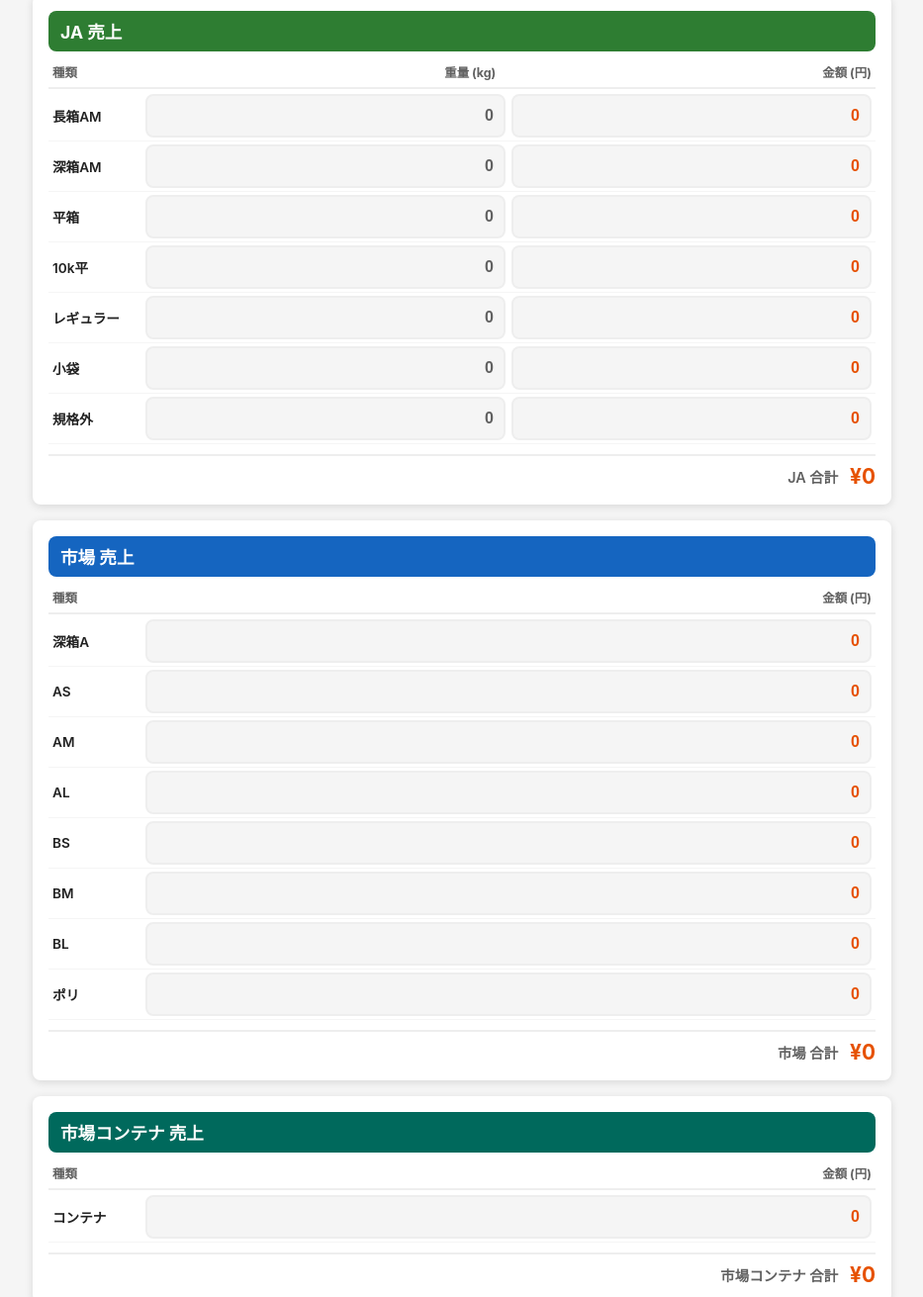
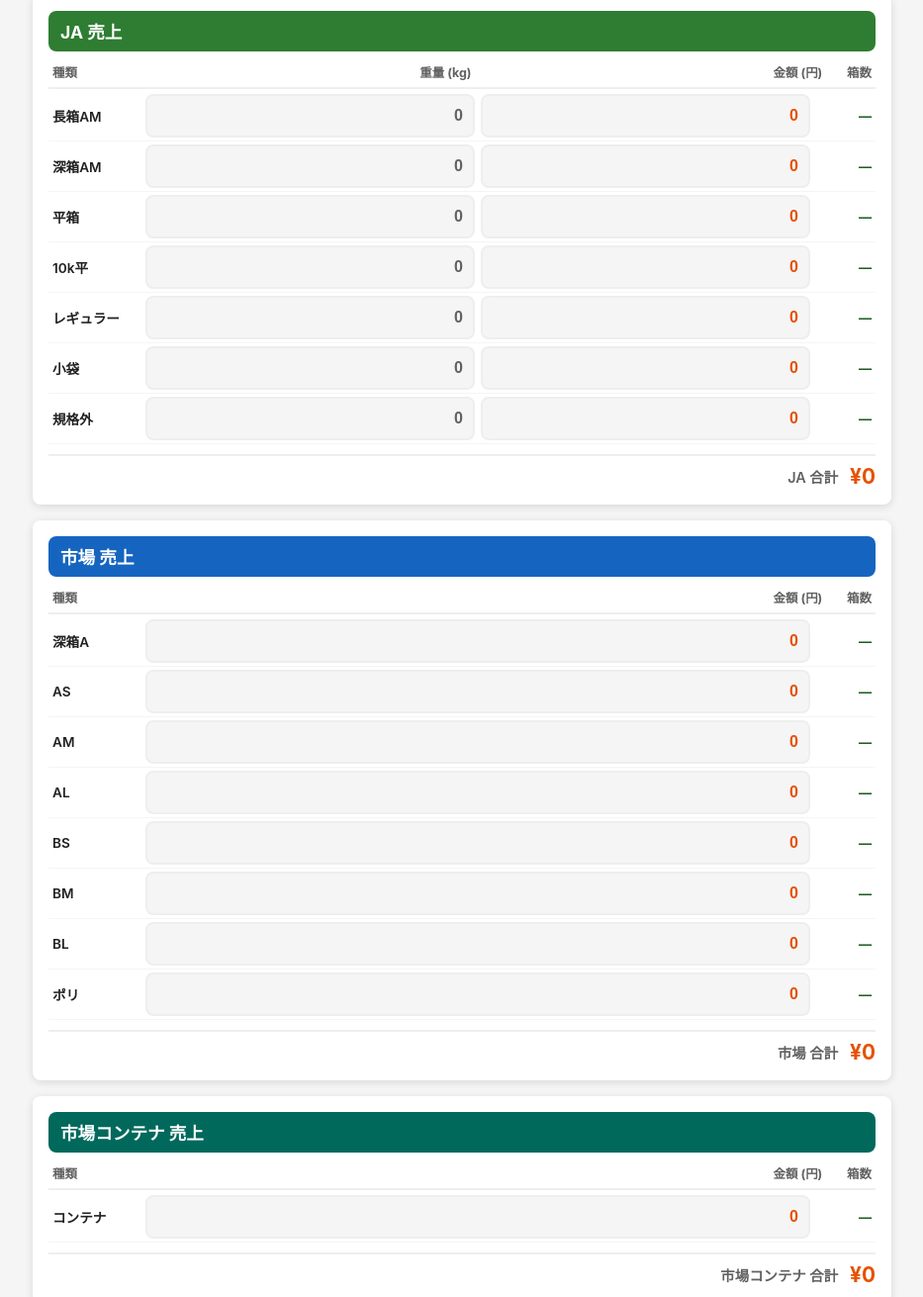
Before and after one commit to rymaruno-stack/harvest-app, a website: page sales.html in a window 1280 px wide. Shown: the part 260-1571 px from the top of the page at 99% size, without its empty margins (173-1106 px from the left). Drawn offline with nearby package versions, Linux system fonts and the light colour scheme.

Commit message:
add shipment data display on sales page

```diff
--- a/css/style.css
+++ b/css/style.css
@@ -261,8 +261,10 @@ body {
   text-align: right;
 }
 
-.uriage-header--3col { grid-template-columns: 5.5em 1fr 1fr; }
-.uriage-header--2col { grid-template-columns: 5.5em 1fr; }
+.uriage-header--4col        { grid-template-columns: 5.5em 1fr 1fr 3.5em; }
+.uriage-header--3col        { grid-template-columns: 5.5em 1fr 1fr; }
+.uriage-header--3col-boxes  { grid-template-columns: 5.5em 1fr 3.5em; }
+.uriage-header--2col        { grid-template-columns: 5.5em 1fr; }
 
 .uriage-header > span:first-child {
   text-align: left;
@@ -276,8 +278,10 @@ body {
   border-bottom: 1px solid var(--gray-100);
 }
 
-.uriage-row--3col { grid-template-columns: 5.5em 1fr 1fr; }
-.uriage-row--2col { grid-template-columns: 5.5em 1fr; }
+.uriage-row--4col        { grid-template-columns: 5.5em 1fr 1fr 3.5em; }
+.uriage-row--3col        { grid-template-columns: 5.5em 1fr 1fr; }
+.uriage-row--3col-boxes  { grid-template-columns: 5.5em 1fr 3.5em; }
+.uriage-row--2col        { grid-template-columns: 5.5em 1fr; }
 
 .uriage-row__label {
   font-size: 0.85rem;
@@ -288,6 +292,15 @@ body {
 .uriage-row .num-input {
   min-height: 44px;
   font-size: 1rem;
+}
+
+.box-count {
+  font-size: 0.82rem;
+  font-weight: 700;
+  color: var(--green-dark);
+  text-align: right;
+  white-space: nowrap;
+  align-self: center;
 }
 
 .uriage-subtotal {
--- a/js/sales.js
+++ b/js/sales.js
@@ -25,6 +25,37 @@ const JFP_COUNT_FIELDS = [
 const ALL_COUNT_FIELDS = [
   ...JA_COUNT_FIELDS, ...MARKET_COUNT_FIELDS, ...MARKET_CONTAINER_FIELDS, ...JFP_COUNT_FIELDS,
 ];
+
+/* ===========================
+   出荷箱数マッピング（売上種類 → harvests フィールド）
+=========================== */
+const JA_BOX_FIELDS = {
+  nagabako:  ['ja_nagabako_am'],
+  fukabako:  ['ja_fukabako_am'],
+  hirabako:  ['ja_hirabako_as', 'ja_hirabako_am'],
+  '10k':     ['ja_10khira_am'],
+  regular:   ['ja_regular_al', 'ja_regular_am', 'ja_regular_as', 'ja_regular_a2s', 'ja_regular_bl', 'ja_regular_bm', 'ja_regular_bs'],
+  kobukuro:  ['ja_kobukuro_al', 'ja_kobukuro_bl', 'ja_kobukuro_bm', 'ja_kobukuro_cm'],
+  kikakugai: ['ja_kikakugai_dm', 'ja_kikakugai_ds'],
+};
+
+const MARKET_BOX_FIELDS = {
+  market_uriage_fukabako_a: ['market_fukabako_a'],
+  market_uriage_as:         ['market_regular_as'],
+  market_uriage_am:         ['market_regular_am'],
+  market_uriage_al:         ['market_regular_al'],
+  market_uriage_bs:         ['market_regular_bs'],
+  market_uriage_bm:         ['market_regular_bm'],
+  market_uriage_bl:         ['market_regular_bl'],
+  market_uriage_pori:       ['market_10k_pori'],
+};
+
+const JFP_BOX_FIELDS = {
+  jfp_uriage_contena:  ['jfp_contena'],
+  jfp_uriage_fukabako: ['jfp_fukabako_5kg'],
+  jfp_uriage_b:        ['jfp_b_5kg'],
+  jfp_uriage_cd:       ['jfp_cd_10kg'],
+};
 
 /* ===========================
    売上入力定数
@@ -84,6 +115,35 @@ function showToast(msg, isError = false) {
   toast.classList.remove('hidden');
   clearTimeout(toast._timer);
   toast._timer = setTimeout(() => toast.classList.add('hidden'), 2500);
+}
+
+/* ===========================
+   箱数表示（読み取り専用）
+=========================== */
+function setBoxCounts(harvestRecs, dateStr) {
+  function total(fields, dateField) {
+    return harvestRecs
+      .filter(r => r[dateField] === dateStr)
+      .reduce((s, r) => s + fields.reduce((ss, f) => ss + (Number(r[f]) || 0), 0), 0);
+  }
+
+  JA_ITEMS.forEach(i => {
+    const el = document.getElementById(`boxes_ja_${i.key}`);
+    if (el) { const n = total(JA_BOX_FIELDS[i.key], 'ja_date'); el.textContent = n > 0 ? `${n}` : '—'; }
+  });
+  MARKET_URIAGE_ITEMS.forEach(i => {
+    const el = document.getElementById(`boxes_${i.id}`);
+    if (el) { const n = total(MARKET_BOX_FIELDS[i.id], 'market_date'); el.textContent = n > 0 ? `${n}` : '—'; }
+  });
+  const containerEl = document.getElementById('boxes_market_container');
+  if (containerEl) {
+    const n = total(MARKET_CONTAINER_FIELDS, 'market_container_date');
+    containerEl.textContent = n > 0 ? `${n}` : '—';
+  }
+  JFP_URIAGE_ITEMS.forEach(i => {
+    const el = document.getElementById(`boxes_${i.id}`);
+    if (el) { const n = total(JFP_BOX_FIELDS[i.id], 'jfp_date'); el.textContent = n > 0 ? `${n}` : '—'; }
+  });
 }
 
 /* ===========================
@@ -195,6 +255,7 @@ function renderShipmentSummary(ja, market, container, jfp) {
 async function loadByReceivingDate(dateStr) {
   document.getElementById('shipment-summary').classList.add('hidden');
   setFormValues(null);
+  setBoxCounts([], dateStr);
   if (!db) return;
 
   const selectCols = [
@@ -216,14 +277,16 @@ async function loadByReceivingDate(dateStr) {
 
   if (harvestsRes.error) console.error('loadByReceivingDate harvests:', harvestsRes.error);
 
+  const harvestData = harvestsRes.data || [];
   let jaBoxes = 0, marketBoxes = 0, containerBoxes = 0, jfpBoxes = 0;
-  (harvestsRes.data || []).forEach(rec => {
+  harvestData.forEach(rec => {
     if (rec.ja_date               === dateStr) jaBoxes        += sumFields(rec, JA_COUNT_FIELDS);
     if (rec.market_date           === dateStr) marketBoxes    += sumFields(rec, MARKET_COUNT_FIELDS);
     if (rec.market_container_date === dateStr) containerBoxes += sumFields(rec, MARKET_CONTAINER_FIELDS);
     if (rec.jfp_date              === dateStr) jfpBoxes       += sumFields(rec, JFP_COUNT_FIELDS);
   });
   renderShipmentSummary(jaBoxes, marketBoxes, containerBoxes, jfpBoxes);
+  setBoxCounts(harvestData, dateStr);
 
   if (salesRes.error && salesRes.error.code !== 'PGRST116') {
     console.error('loadByReceivingDate channel_sales:', salesRes.error);
--- a/sales.html
+++ b/sales.html
@@ -43,43 +43,50 @@
     <!-- JA 売上 -->
     <section class="form-section">
       <h2 class="section-title section-title--ja">JA 売上</h2>
-      <div class="uriage-header uriage-header--3col">
-        <span>種類</span><span>重量 (kg)</span><span>金額 (円)</span>
+      <div class="uriage-header uriage-header--4col">
+        <span>種類</span><span>重量 (kg)</span><span>金額 (円)</span><span>箱数</span>
       </div>
-      <div class="uriage-row uriage-row--3col">
+      <div class="uriage-row uriage-row--4col">
         <span class="uriage-row__label">長箱AM</span>
         <input type="number" id="ja_weight_nagabako"  class="num-input num-input--weight" min="0" step="0.1" value="0">
         <input type="number" id="ja_uriage_nagabako"  class="num-input num-input--money"  min="0" step="1"   value="0">
+        <span class="box-count" id="boxes_ja_nagabako">—</span>
       </div>
-      <div class="uriage-row uriage-row--3col">
+      <div class="uriage-row uriage-row--4col">
         <span class="uriage-row__label">深箱AM</span>
         <input type="number" id="ja_weight_fukabako"  class="num-input num-input--weight" min="0" step="0.1" value="0">
         <input type="number" id="ja_uriage_fukabako"  class="num-input num-input--money"  min="0" step="1"   value="0">
+        <span class="box-count" id="boxes_ja_fukabako">—</span>
       </div>
-      <div class="uriage-row uriage-row--3col">
+      <div class="uriage-row uriage-row--4col">
         <span class="uriage-row__label">平箱</span>
         <input type="number" id="ja_weight_hirabako"  class="num-input num-input--weight" min="0" step="0.1" value="0">
         <input type="number" id="ja_uriage_hirabako"  class="num-input num-input--money"  min="0" step="1"   value="0">
+        <span class="box-count" id="boxes_ja_hirabako">—</span>
       </div>
-      <div class="uriage-row uriage-row--3col">
+      <div class="uriage-row uriage-row--4col">
         <span class="uriage-row__label">10k平</span>
         <input type="number" id="ja_weight_10k"       class="num-input num-input--weight" min="0" step="0.1" value="0">
         <input type="number" id="ja_uriage_10k"       class="num-input num-input--money"  min="0" step="1"   value="0">
+        <span class="box-count" id="boxes_ja_10k">—</span>
       </div>
-      <div class="uriage-row uriage-row--3col">
+      <div class="uriage-row uriage-row--4col">
         <span class="uriage-row__label">レギュラー</span>
         <input type="number" id="ja_weight_regular"   class="num-input num-input--weight" min="0" step="0.1" value="0">
         <input type="number" id="ja_uriage_regular"   class="num-input num-input--money"  min="0" step="1"   value="0">
+        <span class="box-count" id="boxes_ja_regular">—</span>
       </div>
-      <div class="uriage-row uriage-row--3col">
+      <div class="uriage-row uriage-row--4col">
         <span class="uriage-row__label">小袋</span>
         <input type="number" id="ja_weight_kobukuro"  class="num-input num-input--weight" min="0" step="0.1" value="0">
         <input type="number" id="ja_uriage_kobukuro"  class="num-input num-input--money"  min="0" step="1"   value="0">
+        <span class="box-count" id="boxes_ja_kobukuro">—</span>
       </div>
-      <div class="uriage-row uriage-row--3col">
+      <div class="uriage-row uriage-row--4col">
         <span class="uriage-row__label">規格外</span>
         <input type="number" id="ja_weight_kikakugai" class="num-input num-input--weight" min="0" step="0.1" value="0">
         <input type="number" id="ja_uriage_kikakugai" class="num-input num-input--money"  min="0" step="1"   value="0">
+        <span class="box-count" id="boxes_ja_kikakugai">—</span>
       </div>
       <div class="uriage-subtotal">
         <span class="uriage-subtotal__label">JA 合計</span>
@@ -90,40 +97,48 @@
     <!-- 市場 売上 -->
     <section class="form-section">
       <h2 class="section-title section-title--market">市場 売上</h2>
-      <div class="uriage-header uriage-header--2col">
-        <span>種類</span><span>金額 (円)</span>
+      <div class="uriage-header uriage-header--3col-boxes">
+        <span>種類</span><span>金額 (円)</span><span>箱数</span>
       </div>
-      <div class="uriage-row uriage-row--2col">
+      <div class="uriage-row uriage-row--3col-boxes">
         <span class="uriage-row__label">深箱A</span>
         <input type="number" id="market_uriage_fukabako_a" class="num-input num-input--money" min="0" step="1" value="0">
+        <span class="box-count" id="boxes_market_uriage_fukabako_a">—</span>
       </div>
-      <div class="uriage-row uriage-row--2col">
+      <div class="uriage-row uriage-row--3col-boxes">
         <span class="uriage-row__label">AS</span>
         <input type="number" id="market_uriage_as"         class="num-input num-input--money" min="0" step="1" value="0">
+        <span class="box-count" id="boxes_market_uriage_as">—</span>
       </div>
-      <div class="uriage-row uriage-row--2col">
+      <div class="uriage-row uriage-row--3col-boxes">
         <span class="uriage-row__label">AM</span>
         <input type="number" id="market_uriage_am"         class="num-input num-input--money" min="0" step="1" value="0">
+        <span class="box-count" id="boxes_market_uriage_am">—</span>
       </div>
-      <div class="uriage-row uriage-row--2col">
+      <div class="uriage-row uriage-row--3col-boxes">
         <span class="uriage-row__label">AL</span>
         <input type="number" id="market_uriage_al"         class="num-input num-input--money" min="0" step="1" value="0">
+        <span class="box-count" id="boxes_market_uriage_al">—</span>
       </div>
-      <div class="uriage-row uriage-row--2col">
+      <div class="uriage-row uriage-row--3col-boxes">
         <span class="uriage-row__label">BS</span>
         <input type="number" id="market_uriage_bs"         class="num-input num-input--money" min="0" step="1" value="0">
+        <span class="box-count" id="boxes_market_uriage_bs">—</span>
       </div>
-      <div class="uriage-row uriage-row--2col">
+      <div class="uriage-row uriage-row--3col-boxes">
         <span class="uriage-row__label">BM</span>
         <input type="number" id="market_uriage_bm"         class="num-input num-input--money" min="0" step="1" value="0">
+        <span class="box-count" id="boxes_market_uriage_bm">—</span>
       </div>
-      <div class="uriage-row uriage-row--2col">
+      <div class="uriage-row uriage-row--3col-boxes">
         <span class="uriage-row__label">BL</span>
         <input type="number" id="market_uriage_bl"         class="num-input num-input--money" min="0" step="1" value="0">
+        <span class="box-count" id="boxes_market_uriage_bl">—</span>
       </div>
-      <div class="uriage-row uriage-row--2col">
+      <div class="uriage-row uriage-row--3col-boxes">
         <span class="uriage-row__label">ポリ</span>
         <input type="number" id="market_uriage_pori"       class="num-input num-input--money" min="0" step="1" value="0">
+        <span class="box-count" id="boxes_market_uriage_pori">—</span>
       </div>
       <div class="uriage-subtotal">
         <span class="uriage-subtotal__label">市場 合計</span>
@@ -134,12 +149,13 @@
     <!-- 市場コンテナ 売上 -->
     <section class="form-section">
       <h2 class="section-title section-title--market-container">市場コンテナ 売上</h2>
-      <div class="uriage-header uriage-header--2col">
-        <span>種類</span><span>金額 (円)</span>
+      <div class="uriage-header uriage-header--3col-boxes">
+        <span>種類</span><span>金額 (円)</span><span>箱数</span>
       </div>
-      <div class="uriage-row uriage-row--2col">
+      <div class="uriage-row uriage-row--3col-boxes">
         <span class="uriage-row__label">コンテナ</span>
         <input type="number" id="market_container_uriage" class="num-input num-input--money" min="0" step="1" value="0">
+        <span class="box-count" id="boxes_market_container">—</span>
       </div>
       <div class="uriage-subtotal">
         <span class="uriage-subtotal__label">市場コンテナ 合計</span>
@@ -150,24 +166,28 @@
     <!-- JFP 売上 -->
     <section class="form-section">
       <h2 class="section-title section-title--jfp">JFP 売上</h2>
-      <div class="uriage-header uriage-header--2col">
-        <span>種類</span><span>金額 (円)</span>
+      <div class="uriage-header uriage-header--3col-boxes">
+        <span>種類</span><span>金額 (円)</span><span>箱数</span>
       </div>
-      <div class="uriage-row uriage-row--2col">
+      <div class="uriage-row uriage-row--3col-boxes">
         <span class="uriage-row__label">コンテナ</span>
         <input type="number" id="jfp_uriage_contena"  class="num-input num-input--money" min="0" step="1" value="0">
+        <span class="box-count" id="boxes_jfp_uriage_contena">—</span>
       </div>
-      <div class="uriage-row uriage-row--2col">
+      <div class="uriage-row uriage-row--3col-boxes">
         <span class="uriage-row__label">深箱5kg</span>
         <input type="number" id="jfp_uriage_fukabako" class="num-input num-input--money" min="0" step="1" value="0">
+        <span class="box-count" id="boxes_jfp_uriage_fukabako">—</span>
       </div>
-      <div class="uriage-row uriage-row--2col">
+      <div class="uriage-row uriage-row--3col-boxes">
         <span class="uriage-row__label">B5kg</span>
         <input type="number" id="jfp_uriage_b"        class="num-input num-input--money" min="0" step="1" value="0">
+        <span class="box-count" id="boxes_jfp_uriage_b">—</span>
       </div>
-      <div class="uriage-row uriage-row--2col">
+      <div class="uriage-row uriage-row--3col-boxes">
         <span class="uriage-row__label">CD10kg</span>
         <input type="number" id="jfp_uriage_cd"       class="num-input num-input--money" min="0" step="1" value="0">
+        <span class="box-count" id="boxes_jfp_uriage_cd">—</span>
       </div>
       <div class="uriage-subtotal">
         <span class="uriage-subtotal__label">JFP 合計</span>
```
